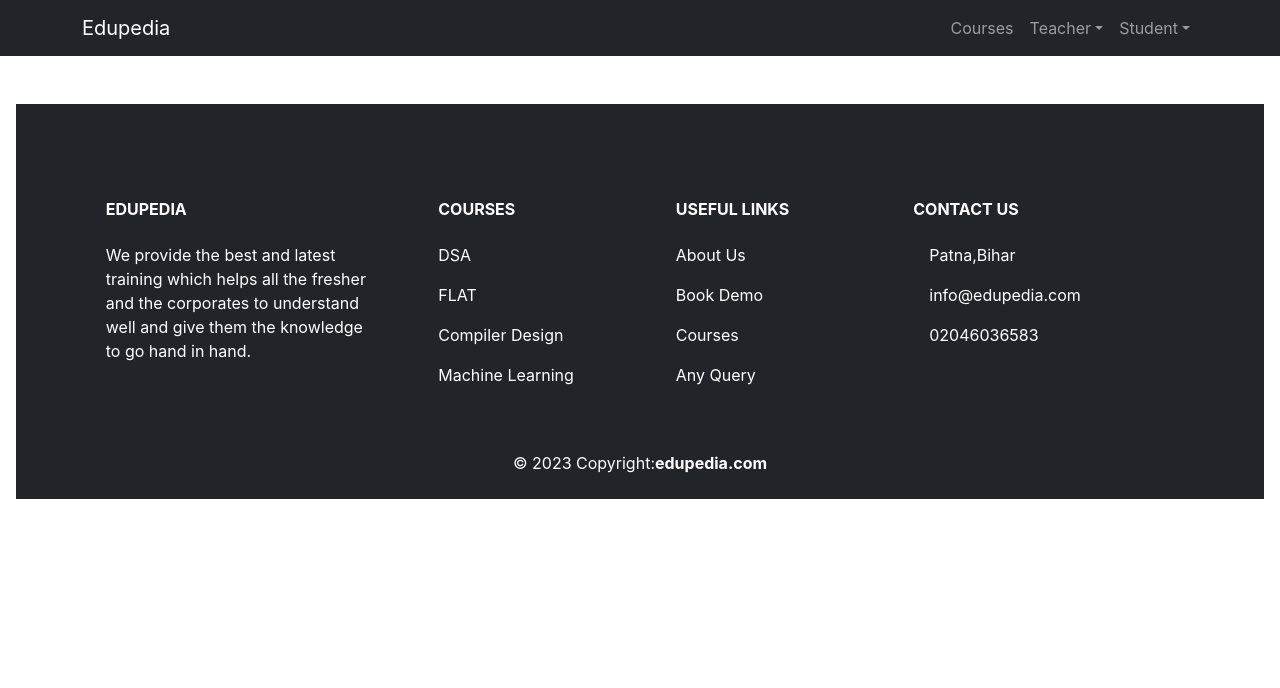
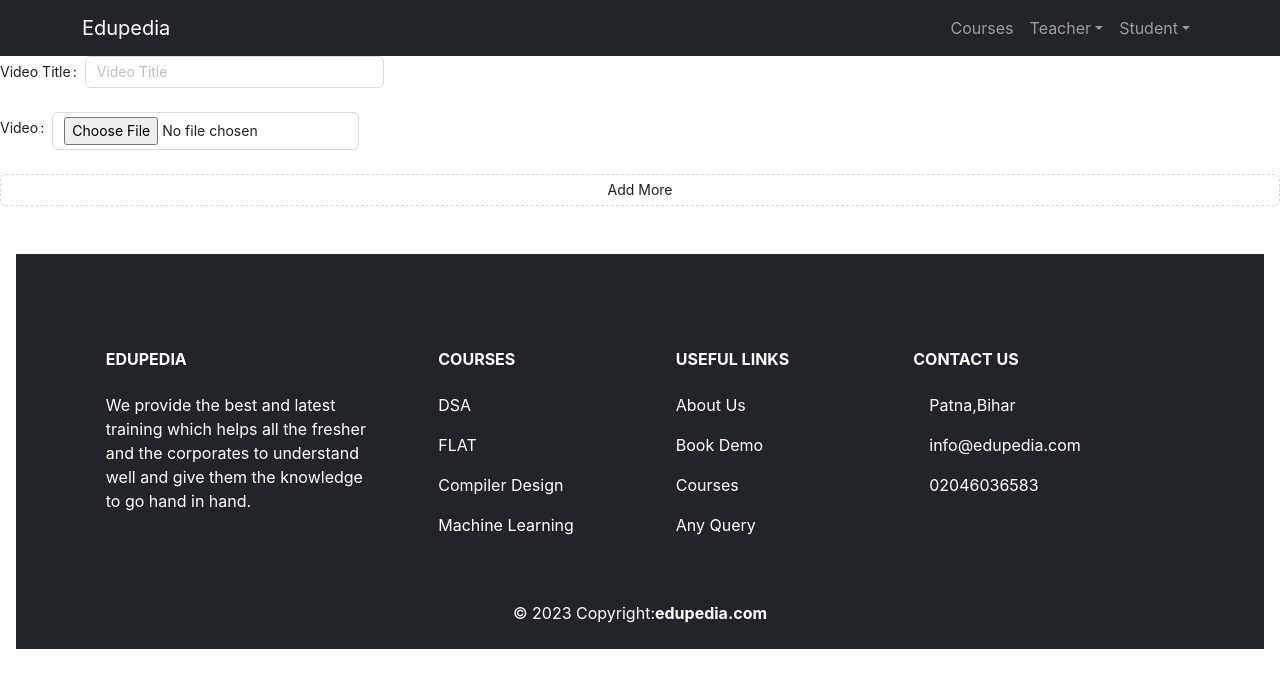
Before and after one commit to alokkumarak/project1_frontend, a React (Create React App) app: page /add-videos in a window 1280 px wide. Shown: the top 688 px of the page. Built offline with nearby package versions, Linux system fonts and the light colour scheme.

Commit message:
started add video module

```diff
--- a/package.json
+++ b/package.json
@@ -6,6 +6,7 @@
     "@testing-library/jest-dom": "^5.16.5",
     "@testing-library/react": "^13.4.0",
     "@testing-library/user-event": "^13.5.0",
+    "antd": "^5.5.0",
     "react": "^18.2.0",
     "react-dom": "^18.2.0",
     "react-responsive-carousel": "^3.2.23",
--- a/src/components/Main.js
+++ b/src/components/Main.js
@@ -12,6 +12,7 @@ import TeacherDashboard from './Teacher/TeacherDashboard';
 import Courses from './Teacher/Courses';
 import MyUsers from './Teacher/MyUsers';
 import AddCourses from './Teacher/AddCourses';
+import AddVideos from './Teacher/AddVideos';
 import TeacherDetail from './TeacherDetails';
 
 import AllCourses from './AllCourses';
@@ -38,6 +39,7 @@ function Main() {
           <Route path="/courses" element={<Courses/>}/>
           <Route path="/my-users" element={<MyUsers/>}/>
           <Route path="/add-courses" element={<AddCourses/>}/>
+          <Route path="/add-videos" element={<AddVideos/>}/>
           <Route path="/teacher-detail/:teacher_id" element={<TeacherDetail/>}/>
           <Route path="/all-courses" element={<AllCourses/>}/>
         </Switch>
--- a/src/components/Teacher/AddCourses.js
+++ b/src/components/Teacher/AddCourses.js
@@ -35,7 +35,7 @@ function AddCourses(){
                                 <textarea className="form-control" id="description"/>
                             </div>
 
-                            <button type="submit" className="btn btn-primary">Add Course </button>
+                            <Link to="/add-videos"><button type="submit" className="btn btn-primary">Add Course </button></Link>
 
                         </form>
                     </div>
--- /dev/null
+++ b/src/components/Teacher/AddVideos.js
@@ -0,0 +1,63 @@
+import {Link} from "react-router-dom";
+import TeacherSidebar from "./TeacherSidebar";
+import {Form,Input,Button} from "antd";
+import Operation from "antd/es/transfer/operation";
+
+function AddVideos(){
+    return(
+        <div className="Demo">
+            <Form>
+                <Form.Item name={"Title"} type="text" label="Video Title">
+                <Input className="w-25" placeholder="Video Title"/>
+                </Form.Item>
+
+                <Form.Item name={"class"} label="Video">
+                <Input className="w-25" type="file"/>
+                </Form.Item>
+
+                <Form.List name="videos">
+                    {(fields,{add,remove}) => (
+                        <>
+                            {fields.map((field,index)=>{
+                                return(
+                                    <div>
+                                    <Form.Item
+                                    name={[field.name,"Title"]}
+                                    label={`${index+1}-Video`}>
+                                    <Input className="w-25" placeholder="Video Title"/>
+                                    </Form.Item>
+
+                                    <Form.Item
+                                    name={[field.name,"Video"]}>
+                                    <Input className="w-25" type="file"/>
+                                    </Form.Item>
+                                    </div>
+
+
+                                );
+                            })}
+
+                            <Form.Item>
+                                <Button
+                                    type="dashed"
+                                    block
+                                    onClick={()=>{
+                                        add();
+                                    }}
+                                >
+                                    Add More
+                                </Button>
+                            </Form.Item>
+
+                        </>
+
+                    )}
+
+                </Form.List>
+            </Form>
+
+        </div>
+    );
+}
+
+export default AddVideos;
```
Also changed, not shown: 2 other files (tests, documents, lock files or other folders).
